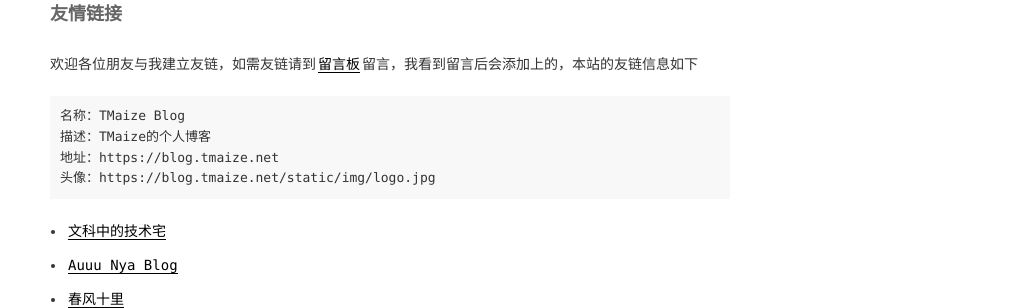
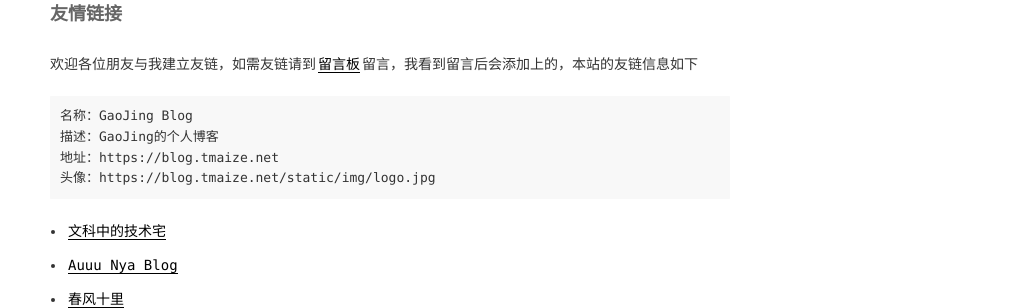
Before and after one commit to gaoj-git/gaoj-git.github.io, a Jekyll site: the page built from pages/links.md, in a window 1280 px wide. Shown: the part 124-432 px from the top of the page, without its empty margins (250-1280 px from the left). Built offline with Jekyll 4.4.1, drawn with Linux system fonts in a browser that asks for light colours.

Commit message:
功能开发

```diff
--- a/_config.yml
+++ b/_config.yml
@@ -1,10 +1,10 @@
 encoding: utf-8
 
 # SEO相关信息
-title: TMaize Blog
-description: TMaize的个人博客
-keywords: TMaize,Blog,Java,Html,JavaScript
-author: TMaize
+title: GaoJing Blog
+description: GaoJing的个人博客
+keywords: GaoJing,Blog,Java,Html,JavaScript
+author: GaoJing
 footerText: 'Copyright © 2016 皖ICP备16016174号'
 
 # 这些不要动
```
